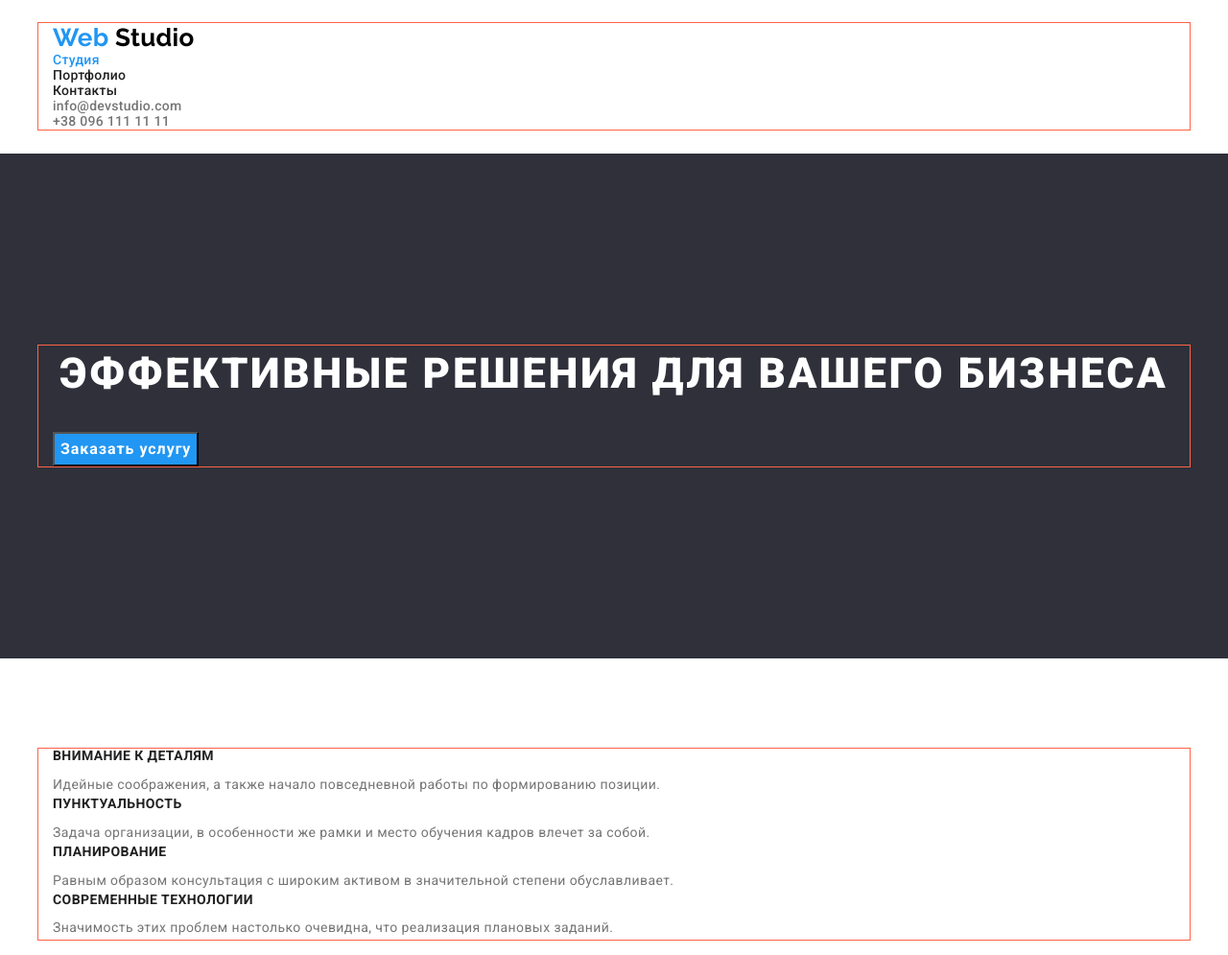
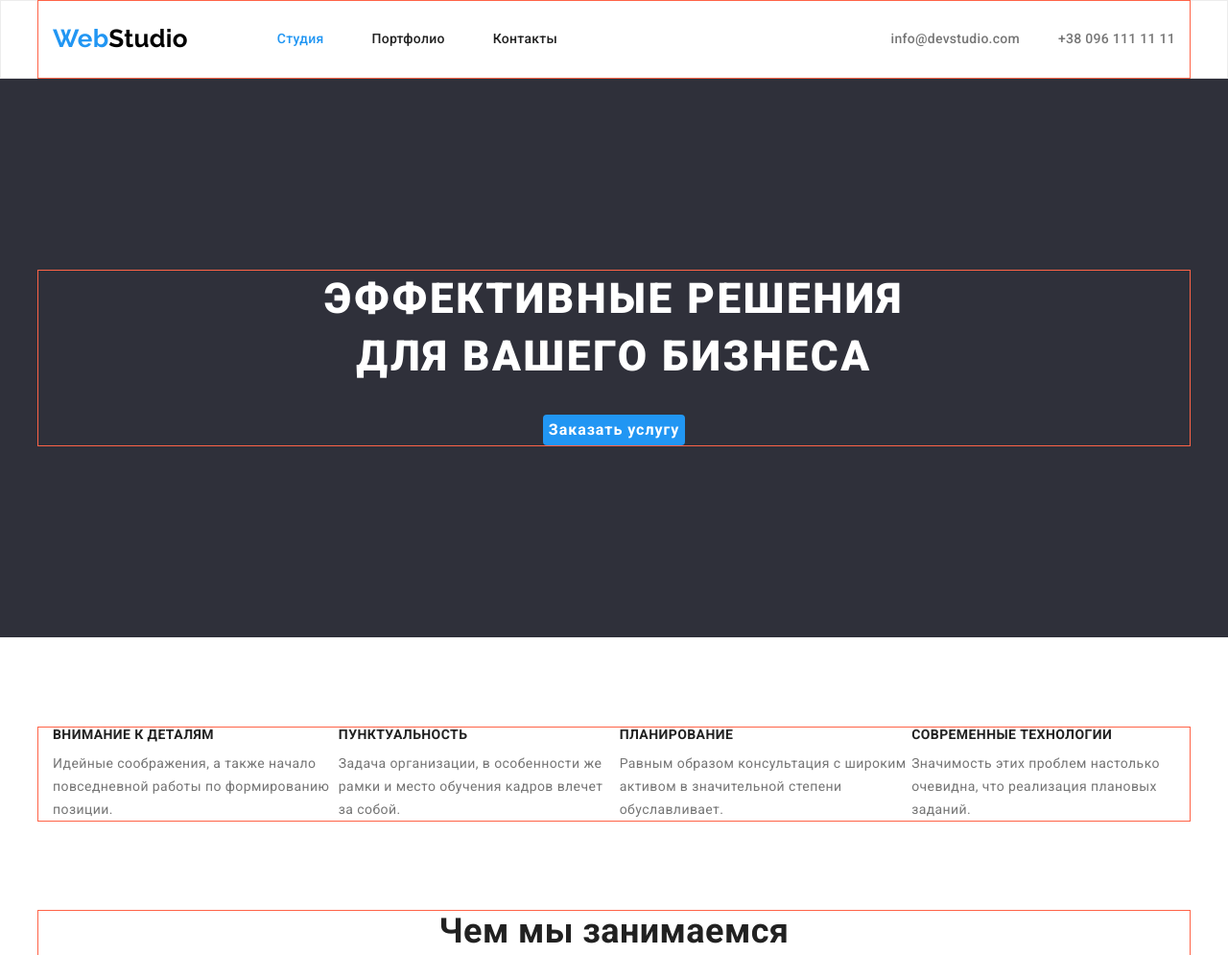
Before and after one commit to volodymyrkulieshov/goit-markup-hw-03, a plain HTML site: page index.html in a window 1280 px wide. Shown: the top 995 px of the page at 96% size. Drawn offline with nearby package versions, Linux system fonts and the light colour scheme; files whose address does not match are found by name.

Commit message:
hw3-flex-ver-1

```diff
--- a/css/styles.css
+++ b/css/styles.css
@@ -41,8 +41,6 @@ ul {
 
 img {
   display: block;
-  max-width: 100%;
-  height: auto;
 }
 
 .container {
@@ -77,10 +75,18 @@ button {
 
 /* -----------------------------HEADER------------------------- */
 .header {
-  padding-top: 24px;
-  padding-bottom: 25px;
+  border: 1px solid #ececec;
 }
+
 .header-nav {
+  display: flex;
+  align-items: center;
+}
+
+.navigation {
+  display: flex;
+  align-items: center;
+
   font-weight: 500;
   line-height: 1.14;
   letter-spacing: 0.02em;
@@ -97,9 +103,21 @@ button {
   color: #000000;
 }
 
+.nav-list {
+  display: flex;
+  margin-left: 93px;
+}
+
+.nav-list .item + .item {
+  margin-left: 50px;
+}
+
 .nav-link {
+  display: block;
+  padding-top: 32px;
+  padding-bottom: 32px;
+
   color: var(--title-color);
-
   font-weight: 500;
   line-height: 1.14;
   letter-spacing: 0.02em;
@@ -113,6 +131,16 @@ button {
 }
 
 /* -------------------header-contacts---------------------- */
+
+.header-list {
+  display: flex;
+  margin-left: auto;
+}
+
+.header-list .item + .item {
+  margin-left: 40px;
+}
+
 .header-list,
 .header-item,
 .header-tel,
@@ -138,18 +166,15 @@ button {
 
   padding-top: 200px;
   padding-bottom: 200px;
+  text-align: center;
 }
 .hero-title {
   color: var(--secondary-title-color);
-
   font-weight: 900;
   font-size: 44px;
   line-height: 1.36;
   letter-spacing: 0.06em;
   text-transform: uppercase;
-  margin-bottom: 30px;
-  text-align: center;
-
   margin-bottom: 30px;
 }
 
@@ -157,12 +182,11 @@ button {
   font-family: inherit;
   color: var(--secondary-title-color);
   background-color: var(--brand-accent);
-
+  border: var(--brand-accent);
+  border-radius: 4px;
   font-weight: 700;
   font-size: 16px;
   line-height: 1.88;
-  align-items: center;
-  text-align: center;
   letter-spacing: 0.06em;
   max-width: 200px;
 }
@@ -187,6 +211,13 @@ button {
 .benefits {
   padding-top: 94px;
 }
+.benefits-list {
+  display: flex;
+}
+/* .benefits-list .item + .item {
+  margin-left: 30px;
+} */
+
 .benefits-title {
   color: var(--title-color);
 
@@ -212,12 +243,14 @@ button {
 .opportunities-title {
   margin-bottom: 50px;
 }
+.opportunities-list {
+  display: flex;
+}
 
 /* --------------------team ------------------------------- */
 
 .team {
   background-color: #f5f4fa;
-  margin-bottom: 50px;
 }
 .team-item {
   background-color: #fff;
@@ -295,6 +328,9 @@ button {
   padding-top: 100px;
 }
 .filter-list {
+  display: flex;
+  align-items: center;
+
   padding-bottom: 56px;
 }
 .filter-bnt-accent {
--- a/index.html
+++ b/index.html
@@ -22,33 +22,32 @@
   </head>
   <body>
     <header class="header">
-      <div class="container">
-        <nav class="header-nav">
-          <a lang="en" class="logo-link link" href="index.html">
-            Web
-            <span class="logo-black">Studio</span>
+      <div class="container header-nav">
+        <nav class="navigation">
+          <a lang="en" class="logo-link link" href="index.html"
+            >Web<span class="logo-black">Studio</span>
           </a>
           <ul class="nav-list list">
-            <li class="list-item">
+            <li class="item">
               <a class="nav-link link current" href="index.html">Студия</a>
             </li>
-            <li class="list-item">
+            <li class="item">
               <a class="nav-link link" href="/goit-markup-hw-03/portfolio.html"
                 >Портфолио</a
               >
             </li>
-            <li class="list-item">
+            <li class="item">
               <a class="nav-link link" href="">Контакты</a>
             </li>
           </ul>
         </nav>
         <ul class="header-list list">
-          <li class="header-item">
+          <li class="item">
             <a class="header-mail link" href="mailto:info@devstudio.com"
               >info@devstudio.com</a
             >
           </li>
-          <li class="header-item">
+          <li class="item">
             <a class="header-tel link" href="tel:+380961111111"
               >+38 096 111 11 11</a
             >
@@ -60,39 +59,42 @@
       <!-- hero -->
       <section class="hero section">
         <div class="container">
-          <h1 class="hero-title">Эффективные решения для вашего бизнеса</h1>
+          <h1 class="hero-title">
+            Эффективные решения <br />
+            для вашего бизнеса
+          </h1>
           <button class="hero-button button" type="button">
             Заказать услугу
           </button>
         </div>
       </section>
-      <!-- our advantages -->
+      <!-- benefits -->
       <section class="benefits section">
         <div class="container">
           <h2 class="visually-hidden">Benefits</h2>
           <ul class="benefits-list list">
-            <li class="benefits-item">
+            <li class="item">
               <h3 class="benefits-title">Внимание к деталям</h3>
               <p class="benefits-text">
                 Идейные соображения, а также начало повседневной работы по
                 формированию позиции.
               </p>
             </li>
-            <li class="benefits-item">
+            <li class="item">
               <h3 class="benefits-title">Пунктуальность</h3>
               <p class="benefits-text">
                 Задача организации, в особенности же рамки и место обучения
                 кадров влечет за собой.
               </p>
             </li>
-            <li class="benefits-item">
+            <li class="item">
               <h3 class="benefits-title">Планирование</h3>
               <p class="benefits-text">
                 Равным образом консультация с широким активом в значительной
                 степени обуславливает.
               </p>
             </li>
-            <li class="benefits-item">
+            <li class="item">
               <h3 class="benefits-title">Современные технологии</h3>
               <p class="benefits-text">
                 Значимость этих проблем настолько очевидна, что реализация
@@ -102,7 +104,7 @@
           </ul>
         </div>
       </section>
-      <!-- what we do -->
+      <!-- opportunities -->
       <section class="opportunities section">
         <div class="container">
           <h2 class="opportunities-title title">Чем мы занимаемся</h2>
```
Also changed, not shown: portfolio.html (+11 -14 lines).
